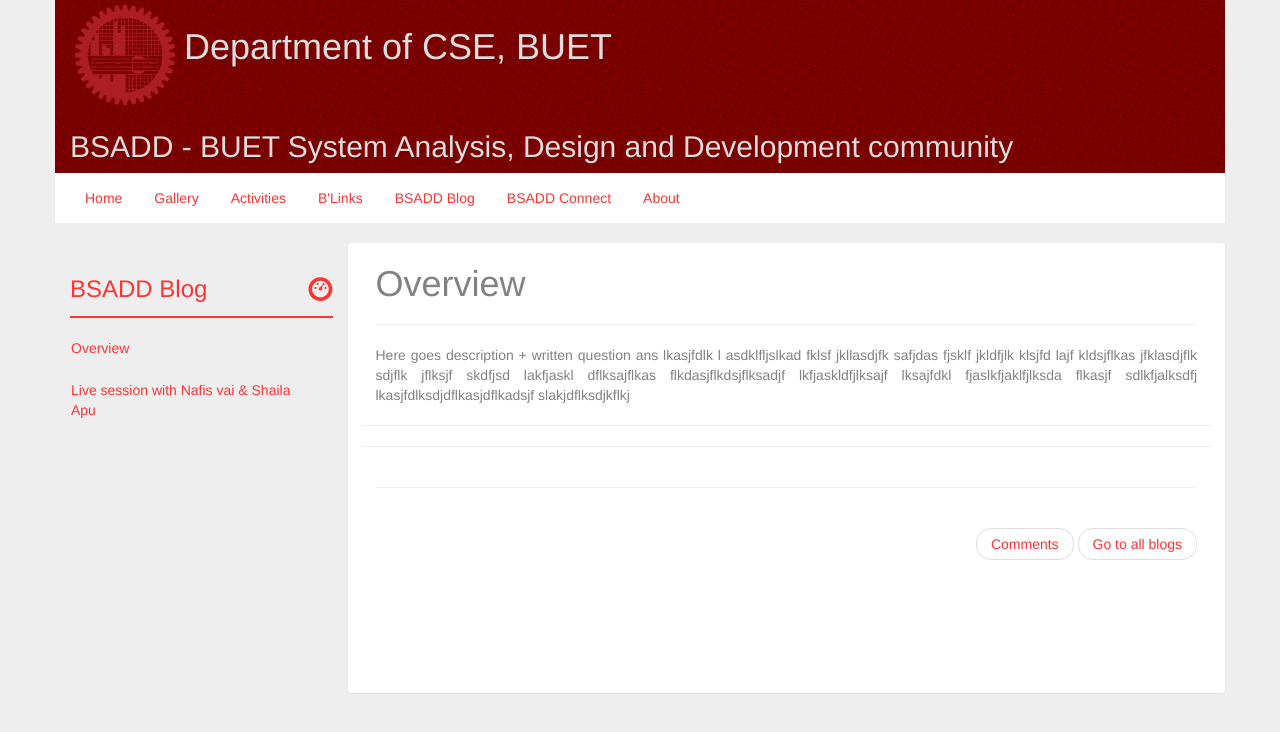
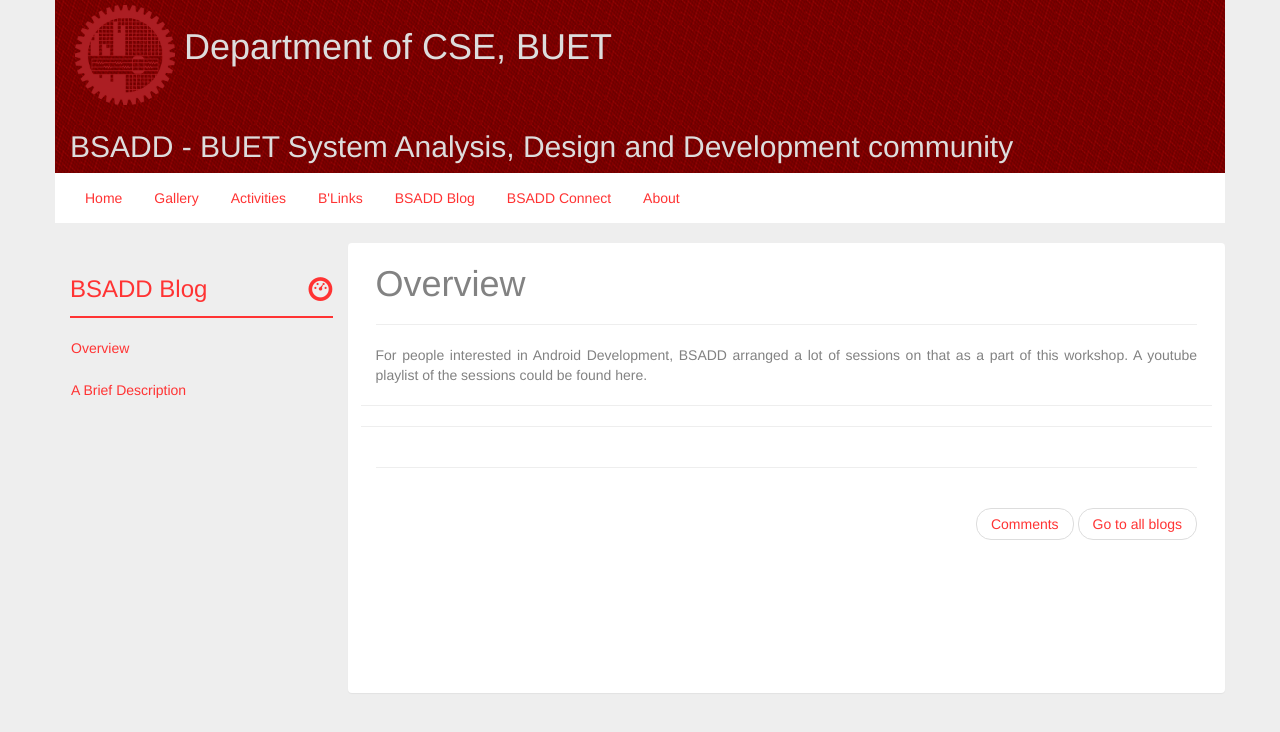
Before and after one commit to bsadd/bsadd.github.io, a Jekyll site: the page built from _activities/android-workshop/overview.md, in a window 1280 px wide. Shown: the top 732 px of the page. Built offline with Jekyll 4.4.1, drawn with Linux system fonts in a browser that asks for light colours.

Commit message:
overview and playlist added for android workshop

```diff
--- a/_activities/android-workshop/overview.md
+++ b/_activities/android-workshop/overview.md
@@ -2,9 +2,5 @@
 layout: sessionTemplate
 title: Overview
 desc: >
- Here goes description + written question ans  lkasjfdlk l asdklfljslkad fklsf jkllasdjfk safjdas fjsklf jkldfjlk
- klsjfd lajf kldsjflkas jfklasdjflk sdjflk jflksjf skdfjsd lakfjaskl dflksajflkas flkdasjflkdsjflksadjf
- lkfjaskldfjlksajf lksajfdkl fjaslkfjaklfjlksda flkasjf
- sdlkfjalksdfj lkasjfdlksdjdflkasjdflkadsjf
- slakjdflksdjkflkj
+ For people interested in Android Development, BSADD arranged a lot of sessions on that as a part of this workshop. A youtube playlist of the sessions could be found here.
 ---
```
Also changed, not shown: _activities/android-workshop/001.html (deleted, +0 -19 lines), _activities/android-workshop/001.md (added, +29 -0 lines).
